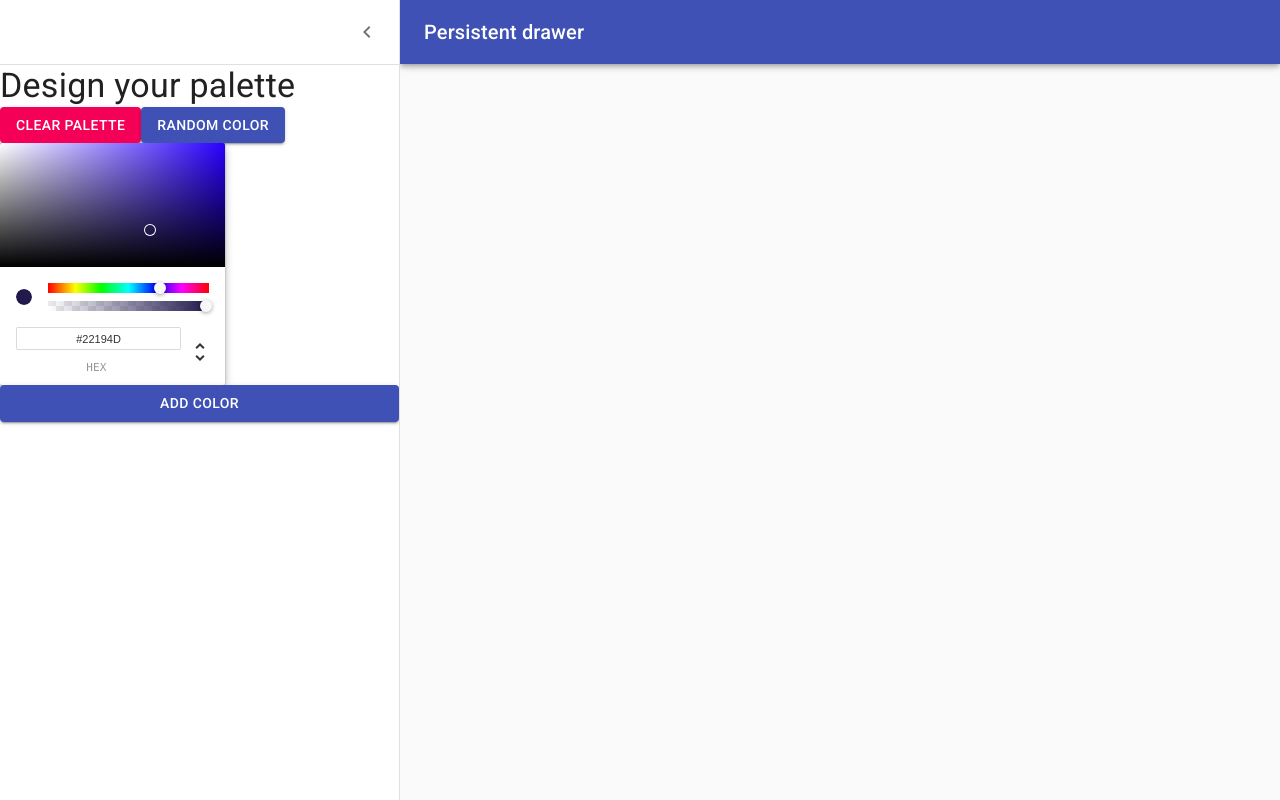
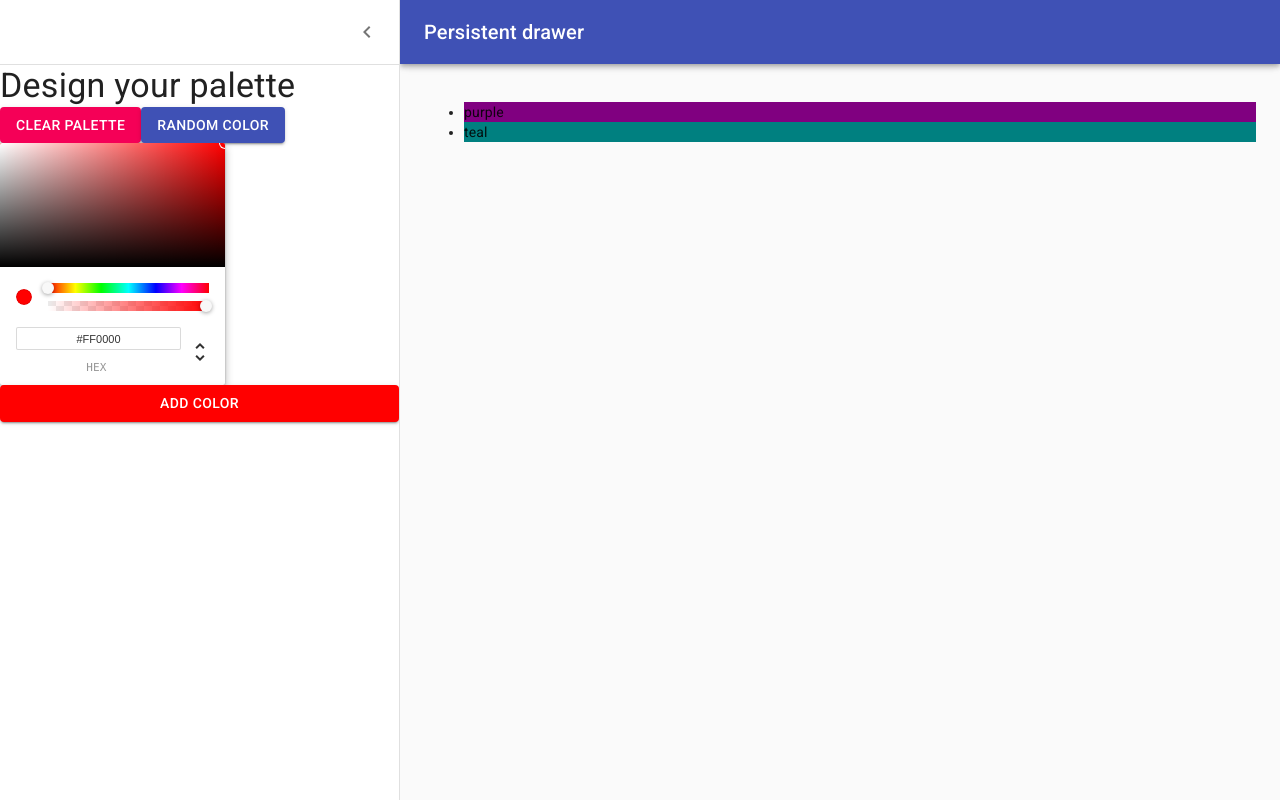
Before and after one commit to josewhitetower/color-app, a React (Create React App) app: page /palette/new in a window 1280 px wide. Both pictures are taken after a click on the button "open drawer". Built offline with nearby package versions, Linux system fonts and the light colour scheme.

Commit message:
connect color picker to button

```diff
--- a/src/components/NewPaletteForm.js
+++ b/src/components/NewPaletteForm.js
@@ -74,6 +74,8 @@ const useStyles = makeStyles(theme => ({
 export default function PersistentDrawerLeft() {
   const classes = useStyles();
   const [open, setOpen] = React.useState(false);
+  const [currentColor, setCurrentColor] = React.useState("red");
+  const [colors, setColorList] = React.useState(["purple", "teal"]);
 
   const handleDrawerOpen = () => {
     setOpen(true);
@@ -81,6 +83,14 @@ export default function PersistentDrawerLeft() {
 
   const handleDrawerClose = () => {
     setOpen(false);
+  };
+
+  const handleChangeComplete = newColor => {
+    setCurrentColor(newColor.hex);
+  };
+
+  const addNewColor = () => {
+    setColorList([...colors, currentColor]);
   };
 
   return (
@@ -131,8 +141,16 @@ export default function PersistentDrawerLeft() {
             Random Color
           </Button>
         </div>
-        <ChromePicker />
-        <Button variant="contained" color="primary">
+        <ChromePicker
+          onChangeComplete={handleChangeComplete}
+          color={currentColor}
+        />
+        <Button
+          variant="contained"
+          color="primary"
+          style={{ backgroundColor: currentColor }}
+          onClick={addNewColor}
+        >
           Add Color
         </Button>
       </Drawer>
@@ -142,6 +160,13 @@ export default function PersistentDrawerLeft() {
         })}
       >
         <div className={classes.drawerHeader} />
+        <ul>
+          {colors.map(color => (
+            <li key={color} style={{ backgroundColor: color }}>
+              {color}
+            </li>
+          ))}
+        </ul>
       </main>
     </div>
   );
```
